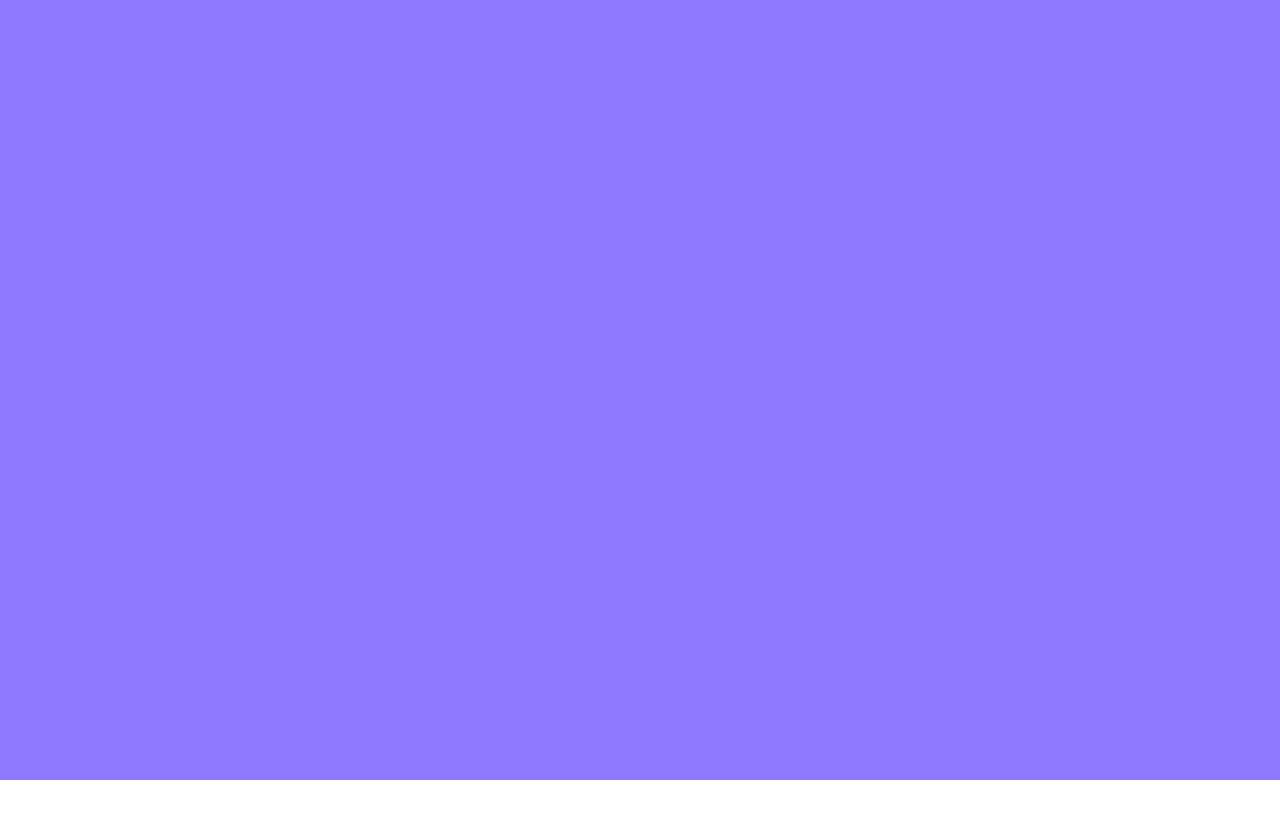
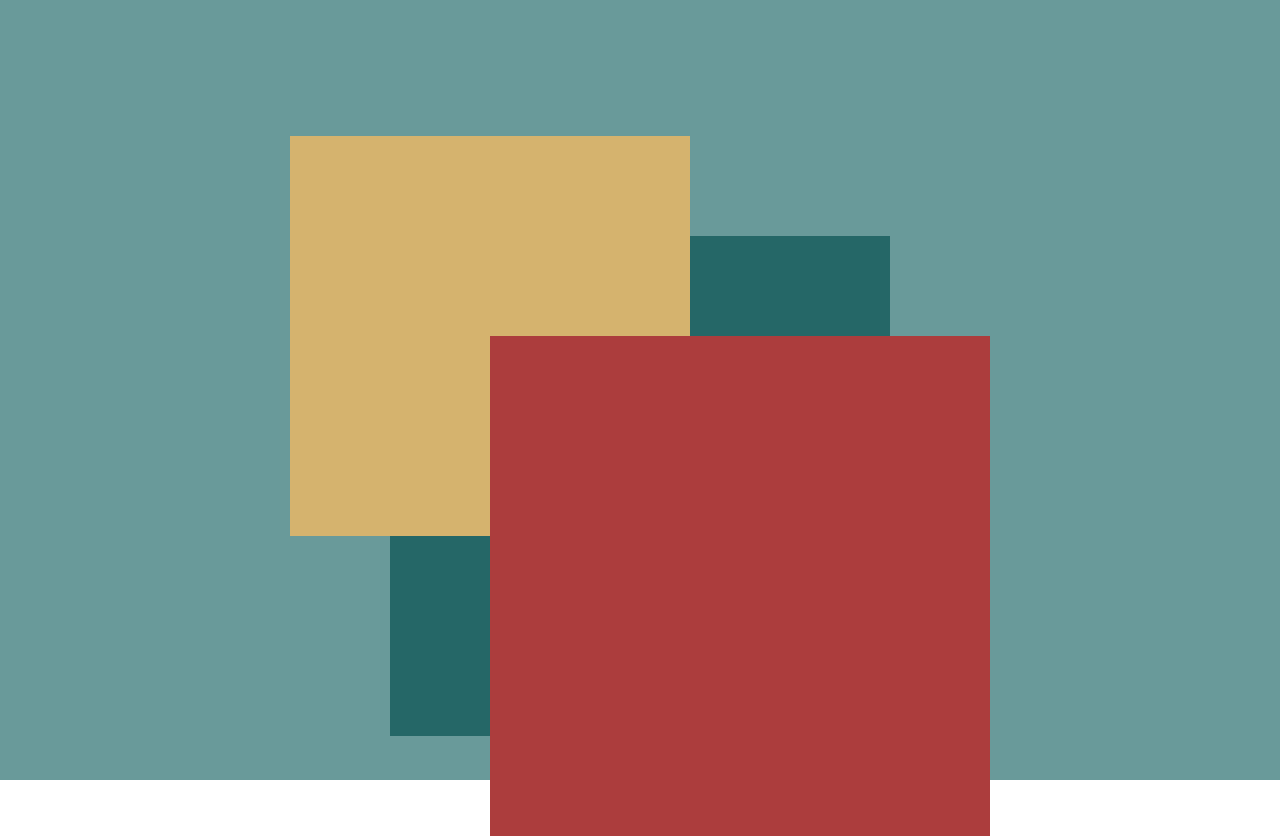
Before and after one commit to huytran172/event-handler-page, a website: page public/index.html in a window 1280 px wide. Shown: the part 820-1656 px from the top of the page. Before the commit the page ends 1600 px from the top, so only its background shows below. Drawn offline with Linux system fonts and the light colour scheme.

Commit message:
add div to second window

```diff
--- a/public/index.html
+++ b/public/index.html
@@ -14,7 +14,11 @@
   </div>
 
   <div class="secondWindow">
-
+    <div class="outermost">
+      <div class="inner">
+        <div class="innermost"></div>
+      </div>
+    </div>
   </div>
 </body>
 </html>
--- a/public/stylesheets/mainstyle.css
+++ b/public/stylesheets/mainstyle.css
@@ -6,7 +6,7 @@ body {
     width: 100%;
 }
 
-div {
+.firstWindow, .secondWindow {
     padding: 20%;
     width: 100vw;
     height: 100vh;
@@ -49,5 +49,37 @@ div {
 }
 
 .secondWindow {
-    background-color: #9179FF;
+    background-color: #699a9a;
 }
+
+.outermost:hover, .inner:hover, .innermost:hover {
+   cursor: pointer;
+    border-radius: 5px;
+}
+
+.outermost {
+    overflow: visible;
+    width: 500px;
+    height: 500px;
+    background-color: #256767;
+    margin: auto;
+}
+
+.inner {
+    overflow: visible;
+    position: relative;
+    top: -20%;
+    left: -20%;
+    width: 400px;
+    height: 400px;
+    background-color: #d5b36e;
+}
+
+.innermost {
+    position: relative;
+    height: 500px;
+    width: 500px;
+    background-color: #ac3d3d;
+    top: 50%;
+    left: 50%;
+}
```
